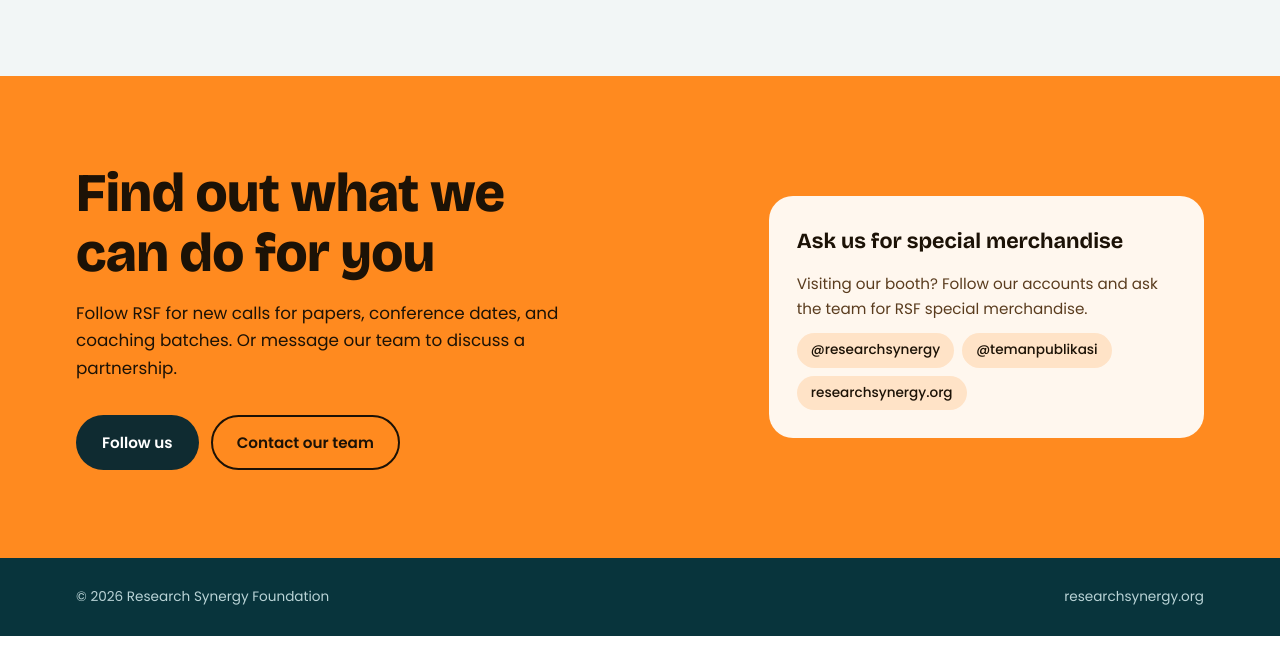
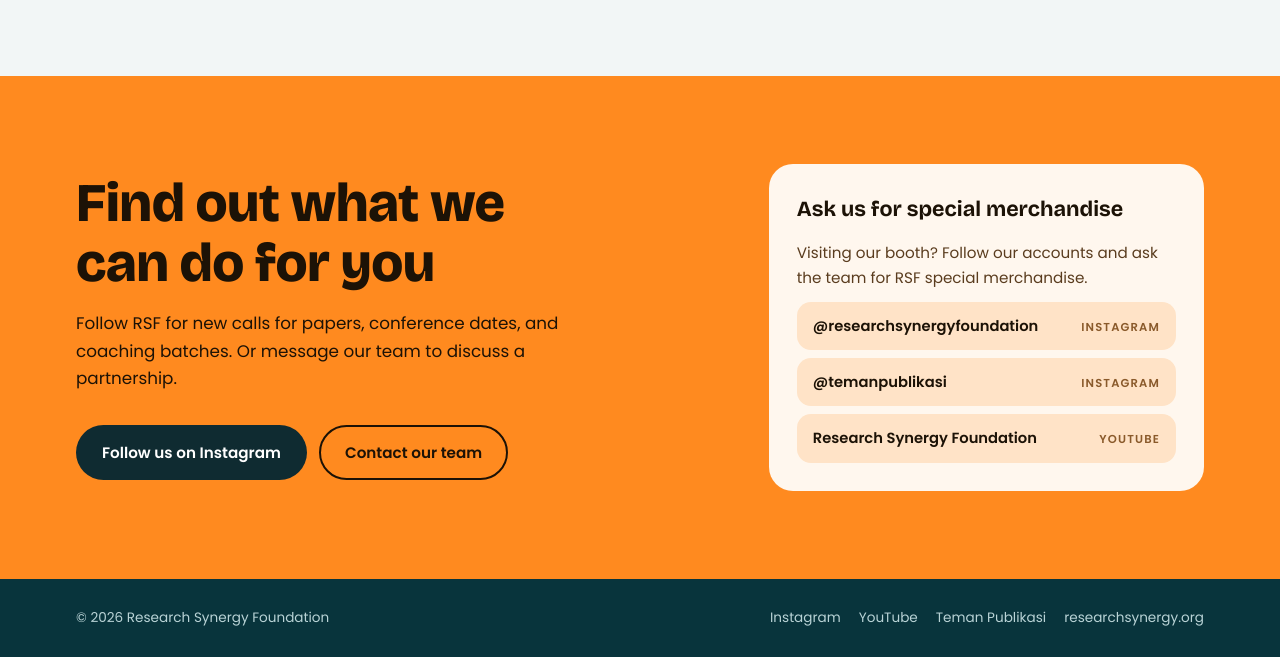
Before and after one commit to upridzalpratama/rsf-landing, a plain HTML site: page index.html in a window 1280 px wide. Shown: the part 5292-5949 px from the top of the page. Before the commit the page ends 5928 px from the top, so only its background shows below. Drawn offline with nearby package versions, Linux system fonts and the light colour scheme; a web font is replaced by a local one.

Commit message:
Add Instagram and YouTube links to CTA and footer
Co-Authored-By: Claude Opus 5.5 <noreply@anthropic.com>

```diff
--- a/index.html
+++ b/index.html
@@ -158,8 +158,12 @@ em.acc{font-family:var(--font-accent);font-style:italic;font-weight:600}
 .merch{background:#FFF7EE;border-radius:24px;padding:28px;display:grid;gap:12px;color:#1C1206}
 .merch b{font-family:var(--font-head);font-size:1.35rem}
 .merch p{margin:0;font-size:.95rem;color:#5A3C1E}
-.socials{display:flex;flex-wrap:wrap;gap:8px}
-.socials span{padding:6px 14px;border-radius:999px;background:#FFE3C7;font-size:.85rem;font-weight:500}
+.socials{display:grid;gap:8px}
+.socials a{display:flex;align-items:baseline;justify-content:space-between;gap:12px;padding:12px 16px;border-radius:14px;background:#FFE3C7;font-size:.92rem;font-weight:600;text-decoration:none;color:#1C1206;transition:background .15s;min-width:0;overflow-wrap:anywhere}
+.socials a:hover{background:#FFD3A8}
+.socials a small{order:2;font-size:.72rem;font-weight:600;letter-spacing:.1em;text-transform:uppercase;color:#8A5A2B;flex:none}
+.site-links{display:flex;flex-wrap:wrap;gap:18px}
+.site-links a{text-decoration:none}.site-links a:hover{color:var(--on-dark)}
 @media (max-width:820px){.cta-grid{grid-template-columns:1fr}}
 footer.site{background:var(--teal-deep);color:var(--on-dark-muted);font-size:.85rem;padding-block:28px}
 footer.site .wrap{display:flex;flex-wrap:wrap;justify-content:space-between;gap:12px}
@@ -354,20 +358,24 @@ footer.site .wrap{display:flex;flex-wrap:wrap;justify-content:space-between;gap:
       <h2>Find out what we can do for you</h2>
       <p>Follow RSF for new calls for papers, conference dates, and coaching batches. Or message our team to discuss a partnership.</p>
       <div class="btns">
-        <a class="btn btn-dark" href="#contact">Follow us</a>
+        <a class="btn btn-dark" href="https://www.instagram.com/researchsynergyfoundation/" target="_blank" rel="noopener">Follow us on Instagram</a>
         <a class="btn btn-line" href="#contact">Contact our team</a>
       </div>
     </div>
     <div class="merch">
       <b>Ask us for special merchandise</b>
       <p>Visiting our booth? Follow our accounts and ask the team for RSF special merchandise.</p>
-      <div class="socials"><span>@researchsynergy</span><span>@temanpublikasi</span><span>researchsynergy.org</span></div>
+      <div class="socials">
+        <a href="https://www.instagram.com/researchsynergyfoundation/" target="_blank" rel="noopener"><small>Instagram</small>@researchsynergyfoundation</a>
+        <a href="https://www.instagram.com/temanpublikasi/" target="_blank" rel="noopener"><small>Instagram</small>@temanpublikasi</a>
+        <a href="https://www.youtube.com/@ResearchSynergyFoundation-rsf" target="_blank" rel="noopener"><small>YouTube</small>Research Synergy Foundation</a>
+      </div>
     </div>
   </div>
 </section>
 </main>
 
-<footer class="site"><div class="wrap"><span>© 2026 Research Synergy Foundation</span><span>researchsynergy.org</span></div></footer>
+<footer class="site"><div class="wrap"><span>© 2026 Research Synergy Foundation</span><span class="site-links"><a href="https://www.instagram.com/researchsynergyfoundation/" target="_blank" rel="noopener">Instagram</a><a href="https://www.youtube.com/@ResearchSynergyFoundation-rsf" target="_blank" rel="noopener">YouTube</a><a href="https://www.instagram.com/temanpublikasi/" target="_blank" rel="noopener">Teman Publikasi</a><a href="https://www.researchsynergy.org/" target="_blank" rel="noopener">researchsynergy.org</a></span></div></footer>
 
 <script>
 document.querySelectorAll('.car-ctrl').forEach(function(c){
```
